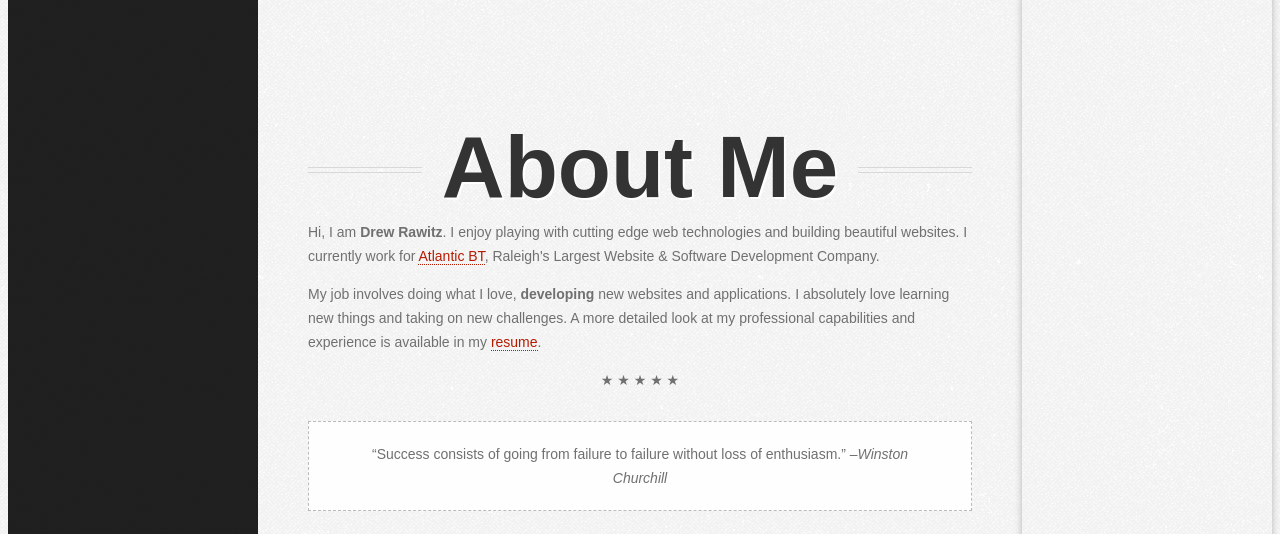
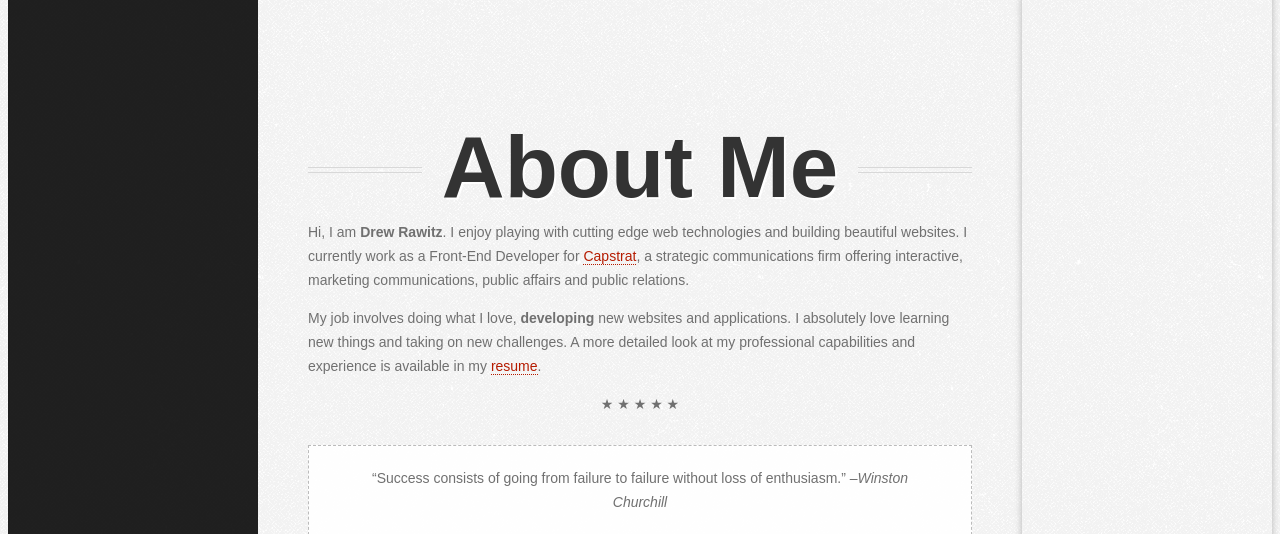
Before and after one commit to drewrawitz/DrewRawitz.com, a PHP site: page / in a window 1280 px wide. Shown: the part 881-1415 px from the top of the page. Run offline with PHP 8.4, Linux system fonts and the light colour scheme; style sheets or scripts are compiled from the project's sources; some libraries are stand-ins or nearby versions; some web fonts are replaced.

Commit message:
changing my about page, updating where I work

```diff
--- a/src/index.php
+++ b/src/index.php
@@ -69,7 +69,7 @@
 
       <section id="about">
         <h2 class="lines"><span>About Me</span></h2>
-        <p>Hi, I am <strong>Drew Rawitz</strong>. I enjoy playing with cutting edge web technologies and building beautiful websites. I currently work for <a href="http://www.atlanticbt.com" class="link" target="_blank" rel="nofollow">Atlantic BT</a>, Raleigh's Largest Website &amp; Software Development Company.</p>
+        <p>Hi, I am <strong>Drew Rawitz</strong>. I enjoy playing with cutting edge web technologies and building beautiful websites. I currently work as a Front-End Developer for <a href="http://www.capstrat.com" class="link" target="_blank" rel="nofollow">Capstrat</a>, a strategic communications firm offering interactive, marketing communications, public affairs and public relations.</p>
         <p>My job involves doing what I love, <strong>developing</strong> new websites and applications. I absolutely love learning new things and taking on new challenges. A more detailed look at my professional capabilities and experience is available in my <a href="#" class="link">resume</a>.</p>
 
         <div class="clear-left"></div>
```
